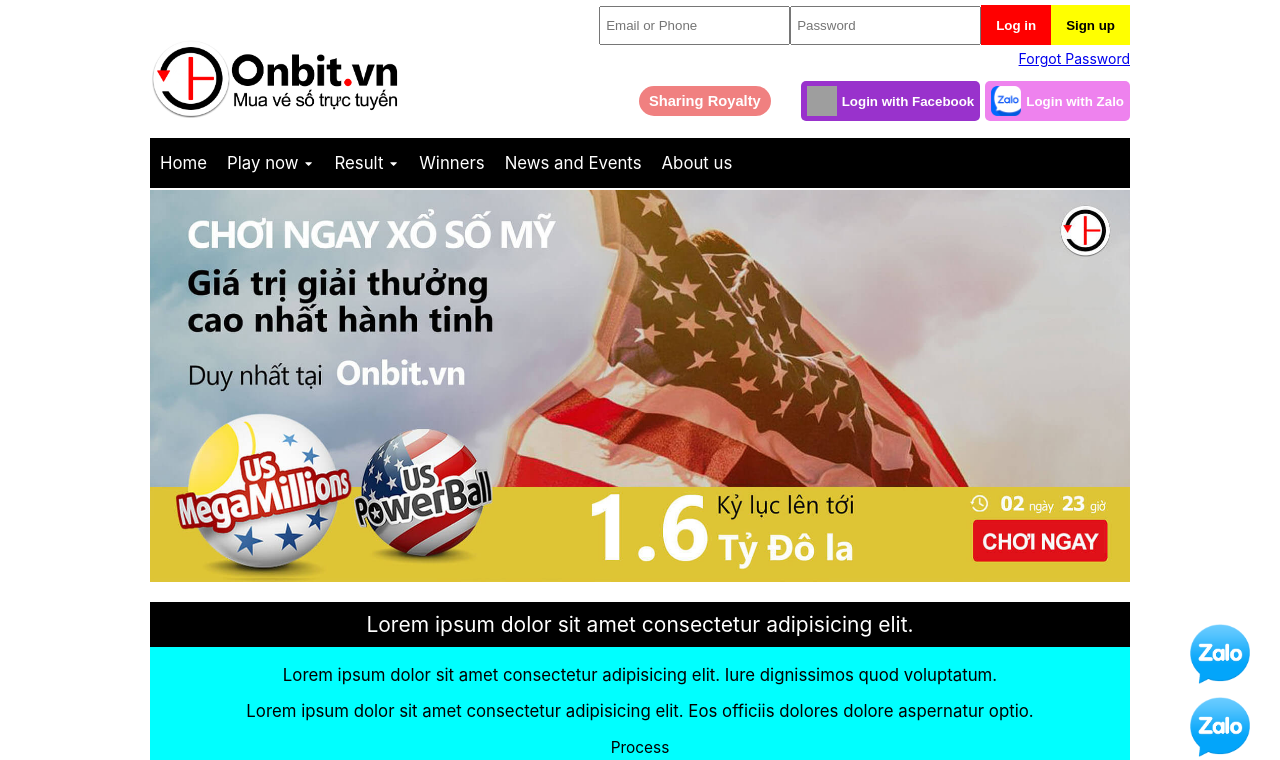
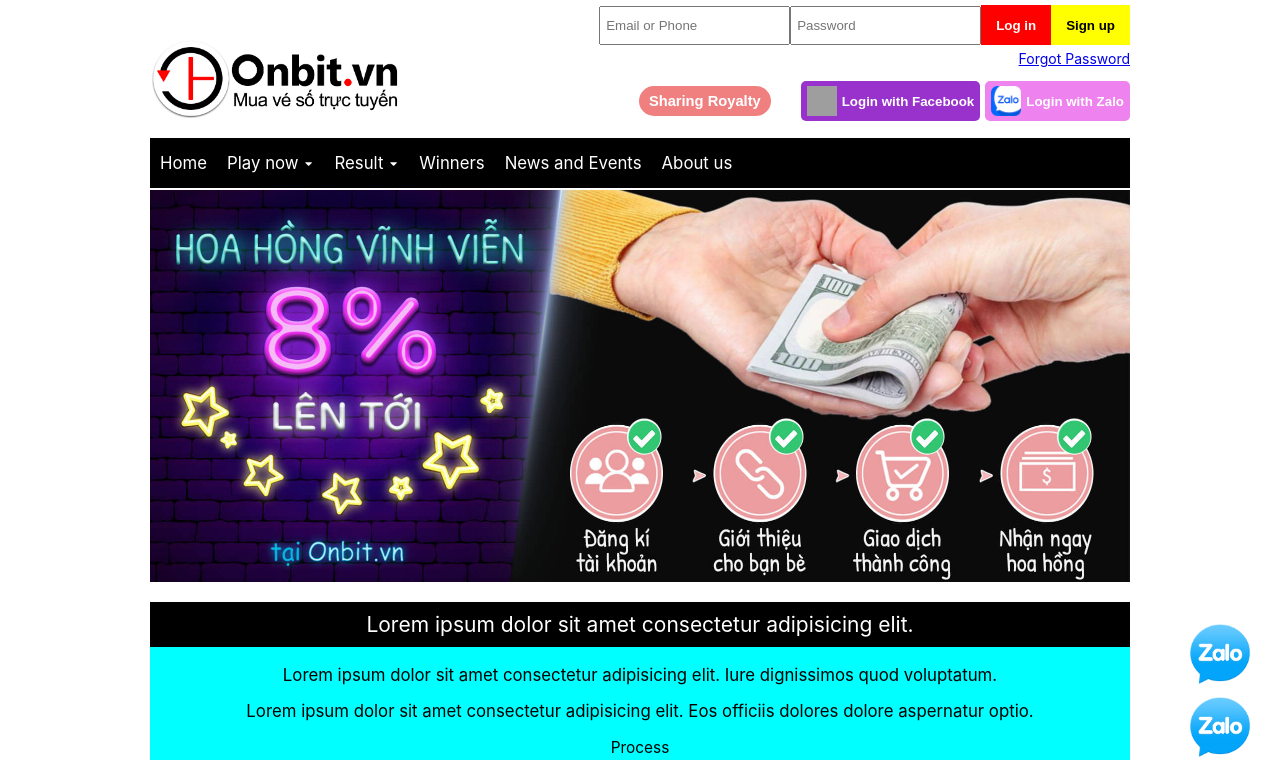
Before and after one commit to SonDo580/lottery-clone, a React (Create React App) app: page / in a window 1280 px wide. Shown: the top 760 px of the page. Built offline with nearby package versions, Linux system fonts and the light colour scheme; grey boxes are pictures that could not be loaded.

Commit message:
Create interval when Banner unmount

```diff
--- a/src/components/Banner/index.js
+++ b/src/components/Banner/index.js
@@ -7,16 +7,20 @@
 function Banner() {
   const [bannerIndex, setBannerIndex] = useState(0);
 
+  const getNextBanner = () => {
+    setBannerIndex((prevBannerIndex) => {
+      if (prevBannerIndex === banners.length - 1) {
+        return 0;
+      }
+      return prevBannerIndex + 1;
+    });
+  };
+
   useEffect(() => {
-    setInterval(() => {
-      setBannerIndex((prevBannerIndex) => {
-        if (prevBannerIndex === banners.length - 1) {
-          return 0;
-        }
-        return prevBannerIndex + 1;
-      });
-    }, 3000);
-  }, []);
+    const interval = setInterval(() => getNextBanner(), 3000);
+
+    return () => clearInterval(interval);
+  });
 
   return (
     <section className="banner">
```
